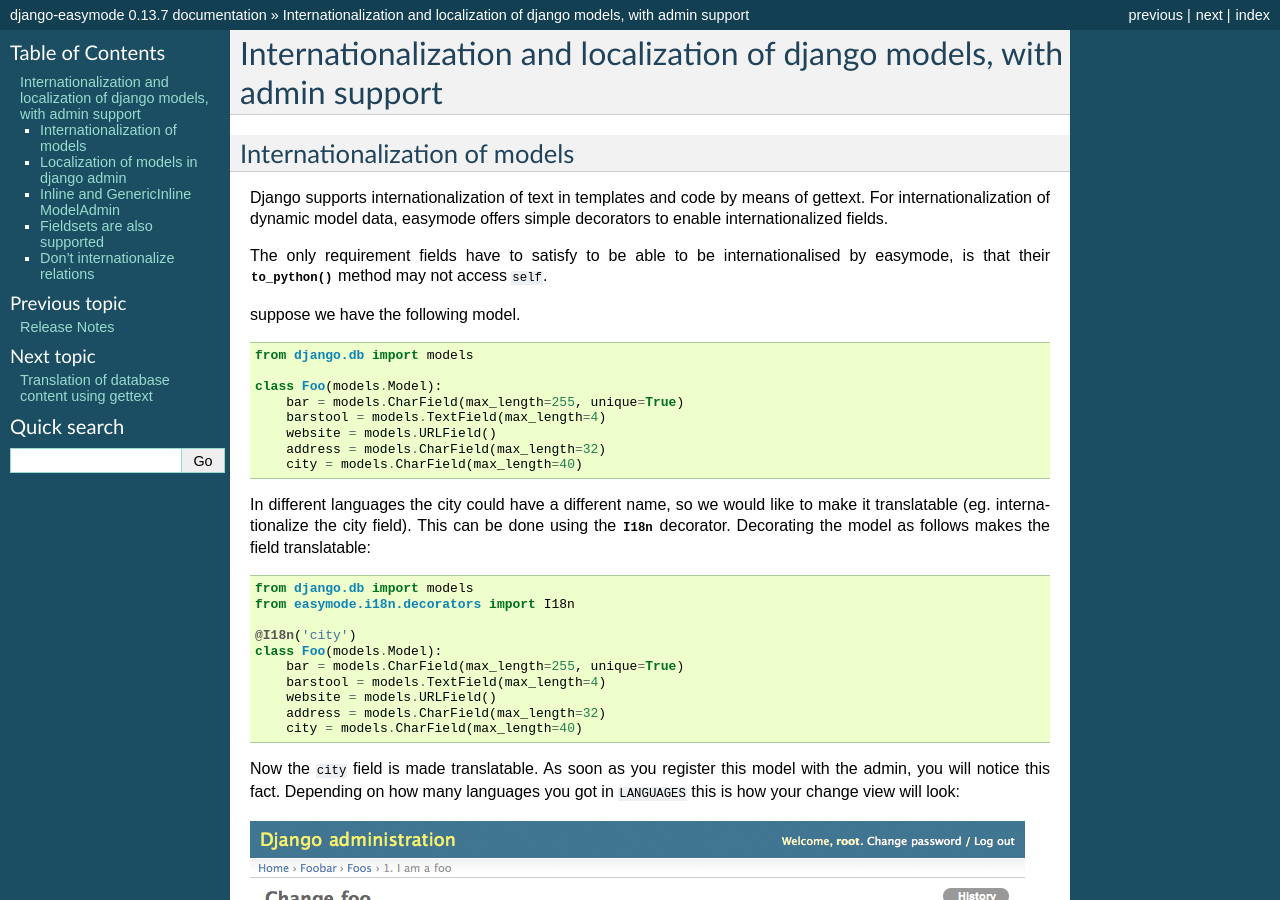
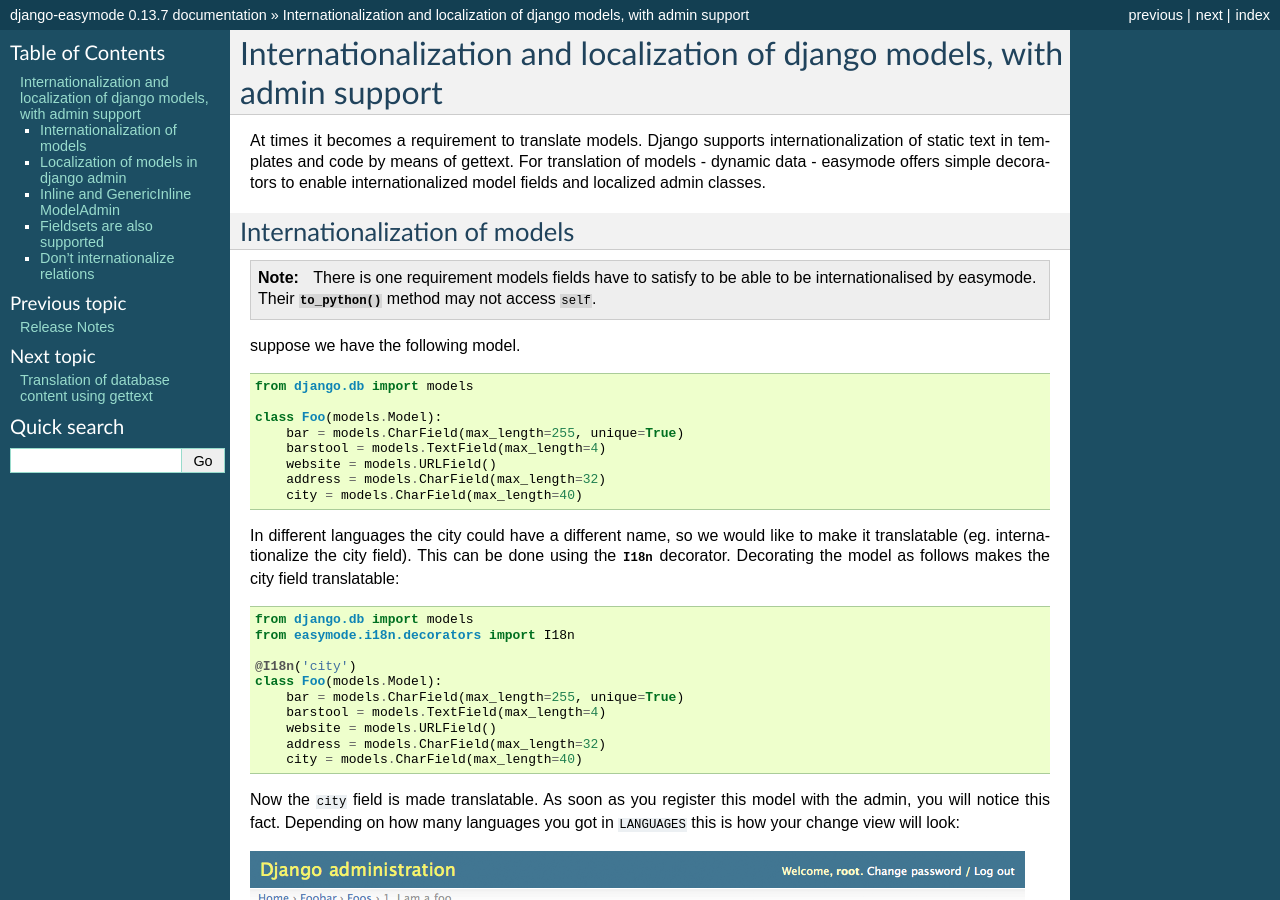
Before and after one commit to specialunderwear/django-easymode, a Sphinx documentation site: the page built from docs/i18n/index.rst, in a window 1280 px wide and 900 px high. Built offline with Sphinx 7.4.7, drawn with Linux system fonts in a browser that asks for light colours.

Commit message:
Updated docs on i18n

```diff
--- a/docs/i18n/index.rst
+++ b/docs/i18n/index.rst
@@ -1,17 +1,21 @@
 Internationalization and localization of django models, with admin support
 ==========================================================================
+
+At times it becomes a requirement to translate models. Django supports
+internationalization of static text in templates and code by means of gettext.
+For translation of models - dynamic data - easymode offers simple decorators to
+enable internationalized model fields and localized admin classes.
 
 .. _internationalization_of_models:
 
 Internationalization of models
 ------------------------------
 
-Django supports internationalization of text in templates and code by means of
-gettext. For internationalization of dynamic model data, easymode offers simple
-decorators to enable internationalized fields.
+.. note::
 
-The only requirement fields have to satisfy to be able to be internationalised
-by easymode, is that their :func:`~django.db.models.to_python` method may not access ``self``.
+    There is one requirement models fields have to satisfy to be able to be
+    internationalised by easymode. Their
+    :func:`~django.db.models.to_python` method may not access ``self``.
 
 suppose we have the following model.
 
@@ -30,7 +34,7 @@
 In different languages the city could have a different name, so we would like to
 make it translatable (eg. internationalize the city field). This can be done using
 the :class:`~easymode.i18n.decorators.I18n` decorator. Decorating the model as
-follows makes the field translatable::
+follows makes the city field translatable::
 
     from django.db import models
     from easymode.i18n.decorators import I18n
```
